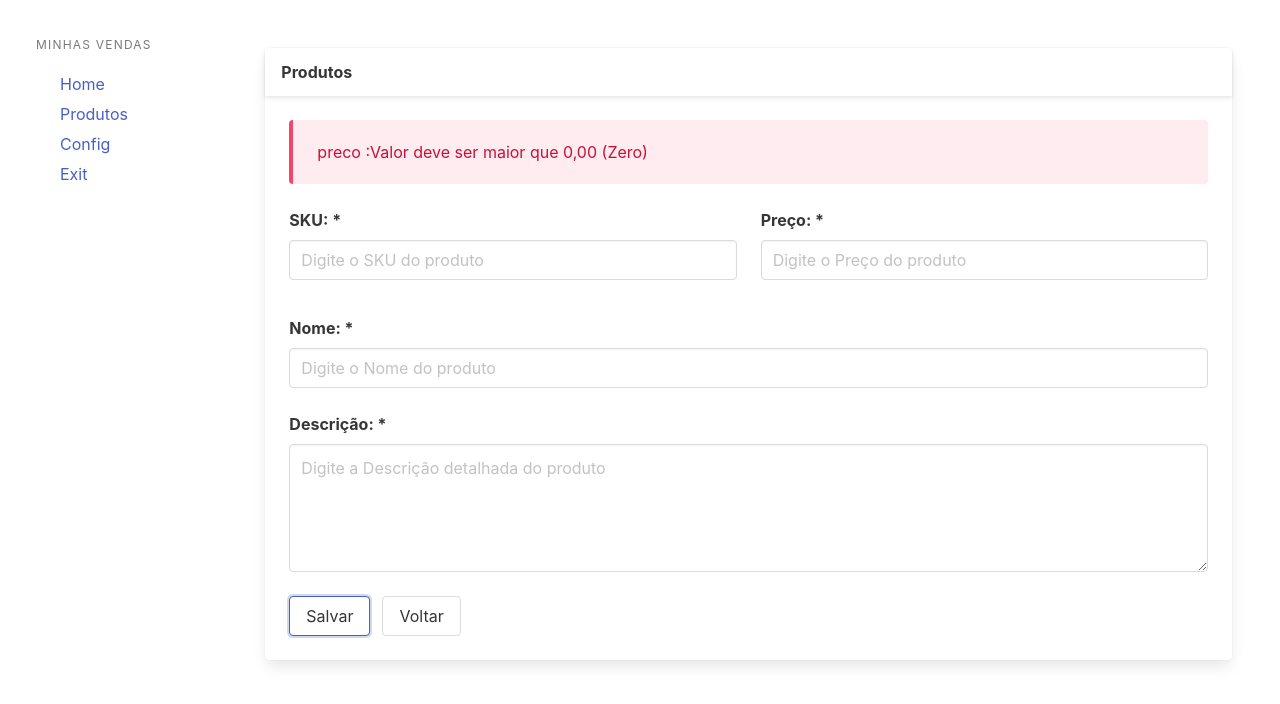
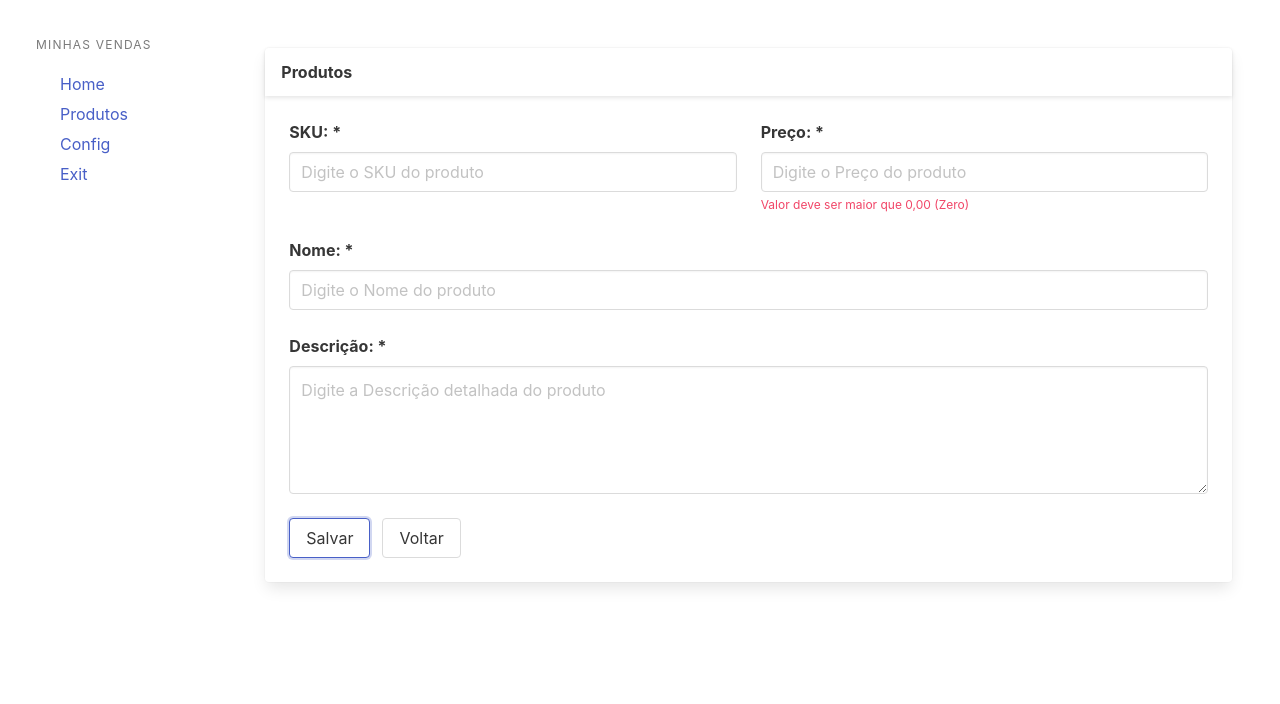
Before and after one commit to GeraldFMoraMora/CursoReact, a Next.js app: page /cadastros/produtos in a window 1280 px wide. Both pictures are taken after a click on the button "Salvar". Shown: the top 704 px of the page. Built offline with nearby package versions, Linux system fonts and the light colour scheme.

Commit message:
45 completed

```diff
--- a/src/components/common/input/index.tsx
+++ b/src/components/common/input/index.tsx
@@ -7,6 +7,7 @@ interface InputProps extends InputHTMLAttributes<HTMLInputElement> {
     label: string;
     columnClasses?: string;
     currency?: boolean;
+    error?: string;
 }
 
 export const Input: React.FC<InputProps> = ({
@@ -15,6 +16,7 @@ export const Input: React.FC<InputProps> = ({
     columnClasses,
     id,
     currency,
+    error,
     ...inputProps
 }: InputProps) => {
 
@@ -37,6 +39,9 @@ export const Input: React.FC<InputProps> = ({
                 <input className="input"
                     id={id} {...inputProps}
                     onChange={onInputChange}/>
+                {error &&
+                    <p className='help is-danger'>{ error }</p>
+                }
             </div>
         </div>
     )
--- a/src/components/produtos/cadastro/index.tsx
+++ b/src/components/produtos/cadastro/index.tsx
@@ -16,6 +16,12 @@ const validationSchema = yup.object().shape({
                     .length(10, "Deve possuir pelo menos 10 caracteres"),
     preco: yup.number().required(msgCampoObrigatorio).moreThan(0, "Valor deve ser maior que 0,00 (Zero)")
 })
+interface FormErrors {
+    sku?:string;
+    nome?:string;
+    preco?:string;
+    descricao?:string;
+}
 
 export const CadastroProdutos: React.FC = () => {
 
@@ -27,6 +33,7 @@ export const CadastroProdutos: React.FC = () => {
     const [ id, setId ] = useState<string>('')
     const [ cadastro, setCadastro ] = useState<string>('')
     const [ messages, setMessages ] = useState<Array<Alert>>([])
+    const [ errors, setErrors ] = useState<FormErrors>({})
 
     const submit = () => {
         const produto: Produto = {
@@ -38,7 +45,7 @@ export const CadastroProdutos: React.FC = () => {
         }
 
         validationSchema.validate(produto).then(obj => {
-
+            setErrors({})
             if(id){
                 service
                     .actualizar(produto)
@@ -64,9 +71,9 @@ export const CadastroProdutos: React.FC = () => {
             const field = err.path;
             const message = err.message;
 
-            setMessages([
-                { tipo: "danger", field, texto: message  }
-            ])
+            setErrors({
+                [field]: message
+            })
         })
 
 
@@ -99,6 +106,7 @@ export const CadastroProdutos: React.FC = () => {
                        value={sku}
                        id="inputSku"
                        placeholder="Digite o SKU do produto"
+                       error={ errors.sku }
                        />
 
                 <Input label="Preço: *"
@@ -109,6 +117,7 @@ export const CadastroProdutos: React.FC = () => {
                        placeholder="Digite o Preço do produto"
                        currency
                        maxLength={16}
+                       error={ errors.preco }
                        />
            </div>
 
@@ -119,6 +128,7 @@ export const CadastroProdutos: React.FC = () => {
                        value={nome}
                        id="inputNome"
                        placeholder="Digite o Nome do produto"
+                       error= {errors.nome}
                     />
            </div>
 
@@ -130,6 +140,8 @@ export const CadastroProdutos: React.FC = () => {
                         id="inputDesc" value={descricao}
                         onChange={ event => setDescricao(event.target.value) }
                         placeholder="Digite a Descrição detalhada do produto" />
+                        {errors.descricao &&
+                        <p className='help is-danger'>{ errors.descricao }</p>}
                 </div>
             </div>
            </div>
```
